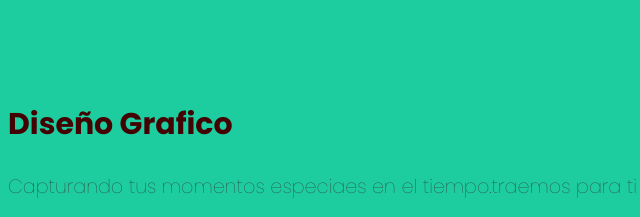
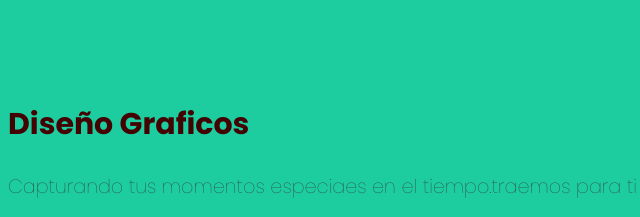
Before and after one commit to chris17371/lira, a plain HTML site: page servicios.html in a window 1280 px wide. Shown: the part 2099-2316 px from the top of the page, 22-662 px from the left. Drawn offline with nearby package versions, Linux system fonts and the light colour scheme.

Commit message:
segundo commit

```diff
--- a/servicios.html
+++ b/servicios.html
@@ -103,7 +103,7 @@
 
 
         <article class="padding-left-30x">
-            <h2 class="animate__animated animate__rotateInDownRight">Diseño Grafico</h2>
+            <h2 class="animate__animated animate__rotateInDownRight">Diseño Graficos</h2>
             <p>Capturando tus momentos especiaes en el tiempo.traemos para ti</p>
 
             <ul>
```
